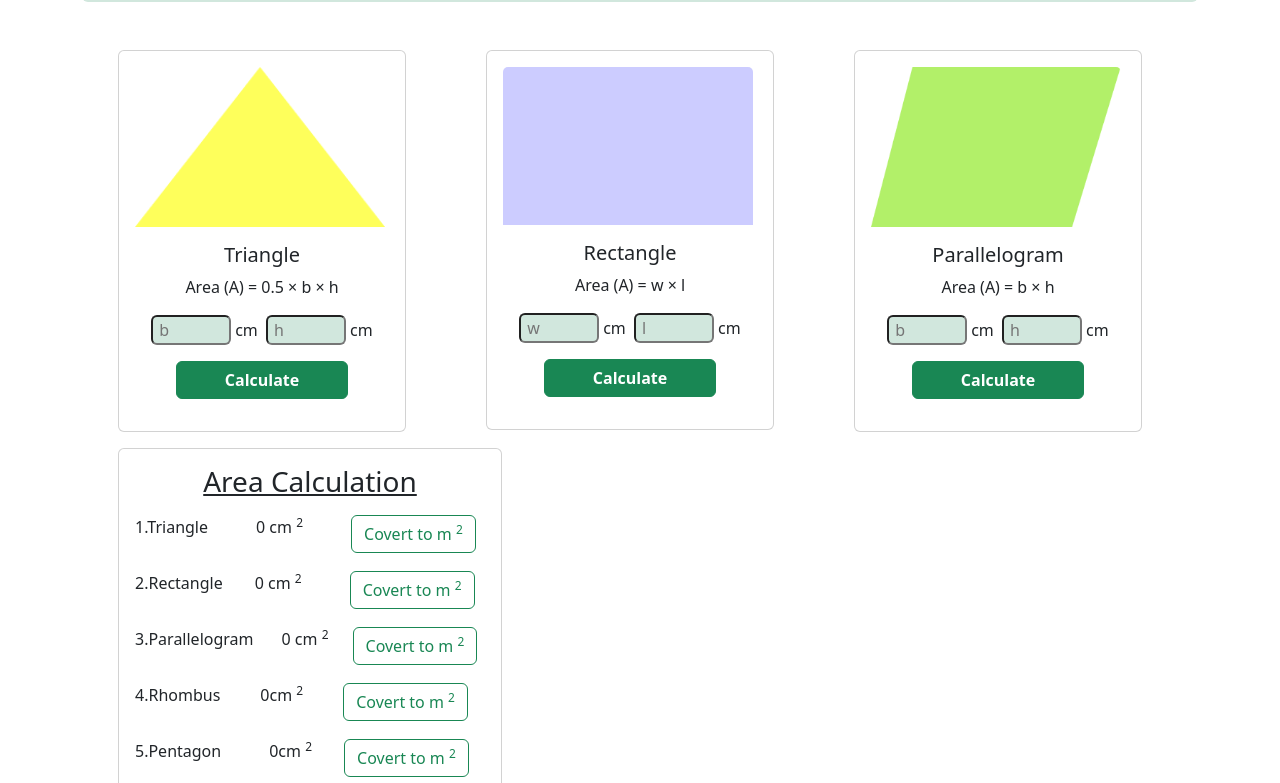
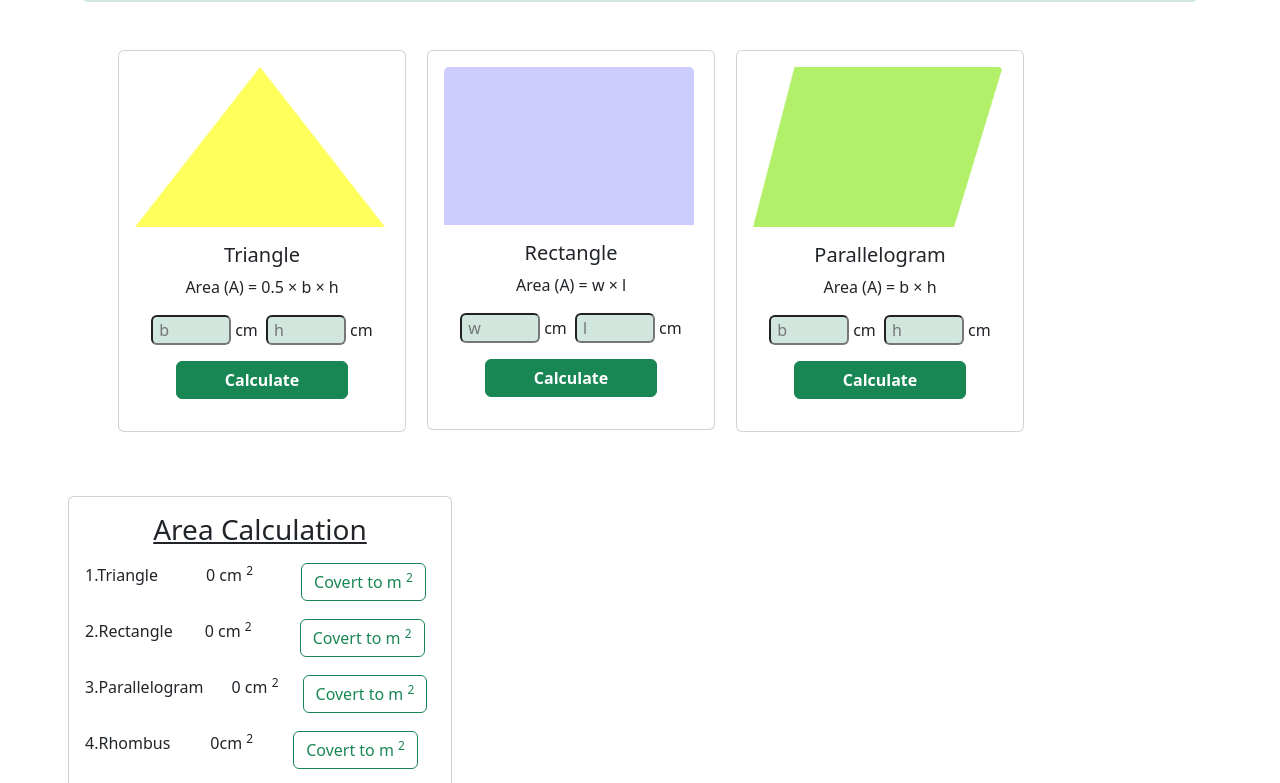
Before and after one commit to tamzid620/Geometry_genious, a plain HTML site: page index.html in a window 1280 px wide. Shown: the part 136-919 px from the top of the page. Drawn offline with nearby package versions, Linux system fonts and the light colour scheme.

```diff
--- a/index.html
+++ b/index.html
@@ -16,7 +16,7 @@
             <a class="navbar-brand fw-bold fs-2" href="#">Interactive <br>
               <span class="text-secondary fw-normal fs-5">Geometry Genius</span></a>
 
-                <button class="btn btn-outline-success fw-bold ">Blog</button>
+                <button id="btn-blog" class="btn btn-outline-success fw-bold ">Blog</button>
               </form>
 
           </div>
@@ -24,11 +24,11 @@
 </section>
 </header>
 <main>
-<section class="container mx-auto">
+<section class="container">
 
-<div class="row ms-4 ">
+<div class="row row-cols-4 gap-5 ms-4 me-5">
    <!-- triangle section  -->
-  <div class="col">
+  <div class="col col-md-3">
       <div id="card" class="card p-3 mb-3" style="width: 18rem;">
         <img src="images/triangle.png" class="card-img-top" alt="..." style="width: 250px; height: 160px;">
         <div class="card-body text-center">
@@ -48,7 +48,7 @@
 
   </div>
       <!-- Rectangle section  -->
-  <div class="col">
+  <div class="col col-md-3">
       <div id="card" class="card p-3  mb-3" style="width: 18rem;">
         <img src="images/rectangle.png" class="card-img-top" alt="..."  style="width: 250px;">
         <div class="card-body text-center">
@@ -68,7 +68,7 @@
 
   </div>
       <!-- Parallelogram section  -->
-  <div class="col">
+  <div class="col col-md-3">
       <div id="card" class="card p-3  mb-3" style="width: 18rem;">
         <img src="images/parallelogram.png" class="card-img-top" alt="..."  style="width: 250px;  height: 160px;">
         <div class="card-body text-center">
@@ -87,9 +87,8 @@
       </div>
 
   </div>
-
   <!-- area Calculation  -->
-  <div class="col">
+  <div class="col col-md-3" style="margin-left: -50px;">
 
     <div id="card" class="card  mb-3" style="width: 24rem;">
       <div class="card-body text-center">
@@ -168,7 +167,8 @@
 </div>
 
 </div>
-
+</section>
+<section class="container mx-auto">
 <div class="row ms-4">
  <!-- Rhombus section  -->
   <div class="col">
@@ -244,5 +244,8 @@
     <script src="https://cdn.jsdelivr.net/npm/bootstrap@5.3.0-alpha1/dist/js/bootstrap.bundle.min.js" integrity="sha384-w76AqPfDkMBDXo30jS1Sgez6pr3x5MlQ1ZAGC+nuZB+EYdgRZgiwxhTBTkF7CXvN" crossorigin="anonymous"></script>
         <!-- js link  -->
         <script src="script/jiboner-pera.js"></script>
+        <script>
+
+        </script>
   </body>
 </html>
--- a/script/jiboner-pera.js
+++ b/script/jiboner-pera.js
@@ -45,6 +45,8 @@
 //   document.querySelectorAll('card').addEventListener('mouseover', event => {
 //         event.target.style.fill = randomColor();
 //   });
+
+// blog link ==============
 
 // btn triangle  col ==============
 document.getElementById('btn-triangle').addEventListener('click', function(){
```
Also changed, not shown: questions.html (added).
